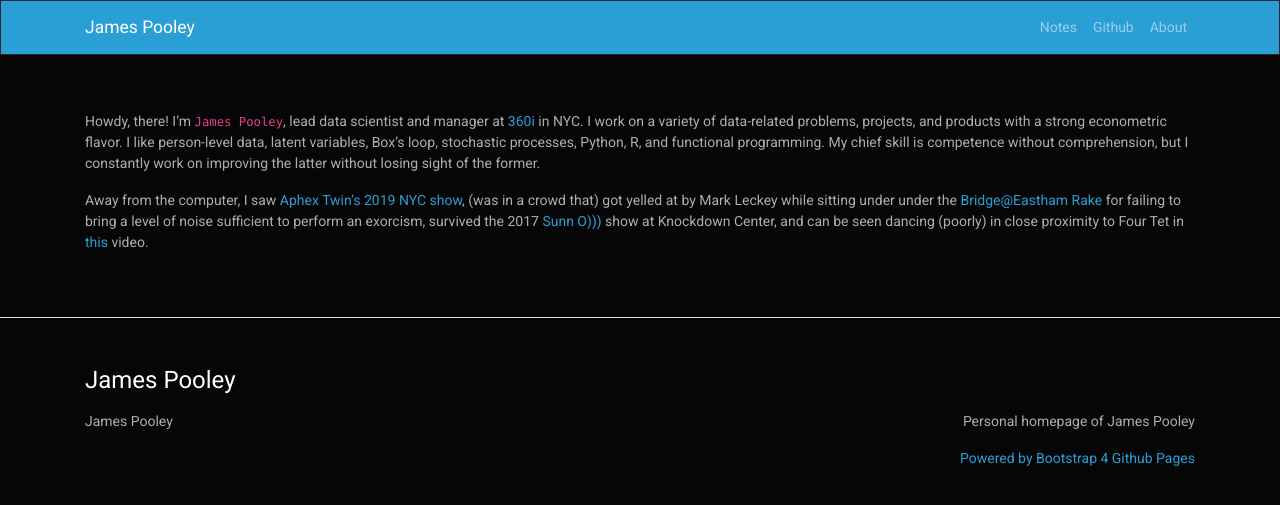
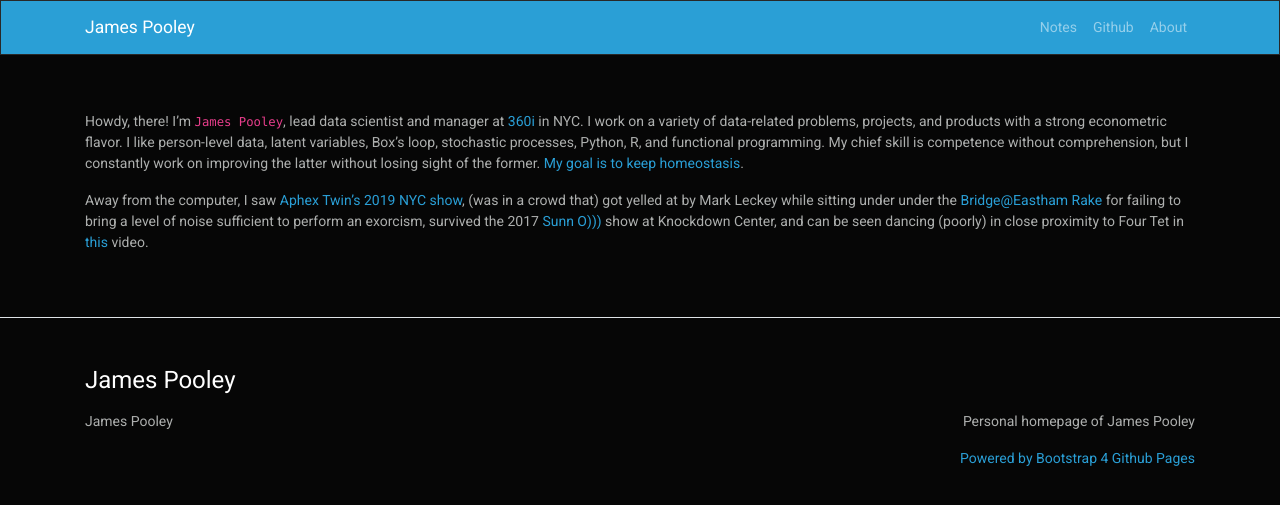
Before and after one commit to jamespooley/archived-jamespooley.github.io, a Jekyll site: the page built from about.md, in a window 1280 px wide. Shown: the top 505 px of the page. Built offline with Jekyll 4.4.1, drawn with Linux system fonts in a browser that asks for light colours; our own code applies the rules of GitHub Pages for plain Markdown files.

```diff
--- a/about.md
+++ b/about.md
@@ -1,6 +1,7 @@
 Howdy, there! I'm `James Pooley`, lead data scientist and manager at [360i](https://360i.com/capabilities/analytics/) in NYC. I work on a variety of
 data-related problems, projects, and products with a strong econometric flavor. I like person-level data, latent variables, Box's loop, stochastic processes, Python, R, and functional programming. My chief skill is competence without comprehension,
-but I constantly work on improving the latter without losing sight of the former.
+but I constantly work on improving the latter without losing sight of the former. [My goal is to keep
+homeostasis](https://www.youtube.com/watch?v=8X1QkseVjIY&t).
 
 Away from the computer, I saw [Aphex Twin's 2019 NYC show](https://www.artforum.com/music/sasha-frere-jones-on-aphex-twin-s-show-at-avant-gardener-79488), (was in a crowd
 that) got yelled at by Mark Leckey while sitting under
```
